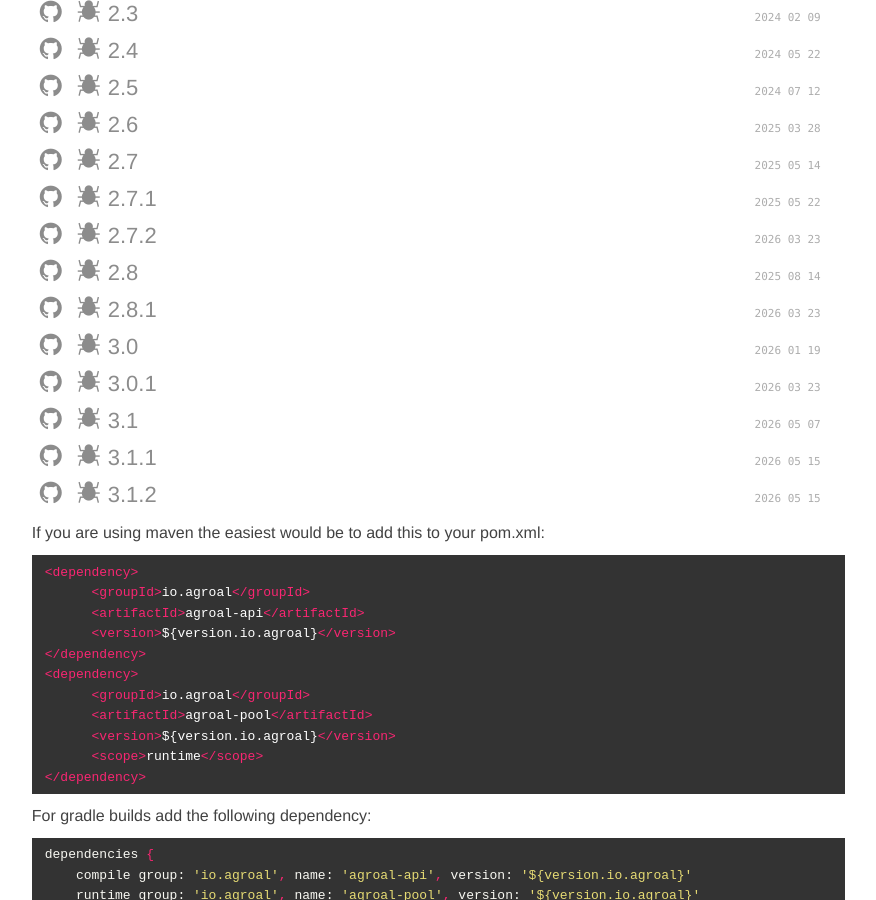
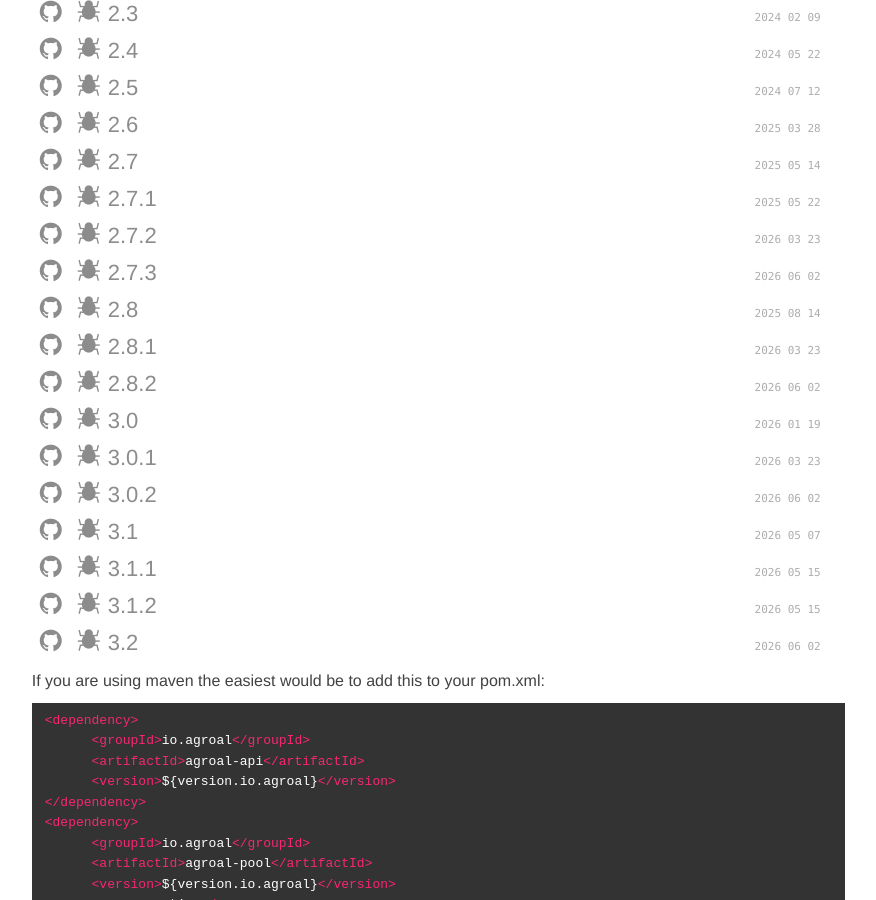
Before and after one commit to agroal/agroal.github.io, a Jekyll site: the page built from releases.html, in a window 1280 px wide and 900 px high, scrolled down 1090 px. Shown: the whole window, without its empty margins (308-1184 px from the left). Built offline with Jekyll 4.4.1, drawn with Linux system fonts in a browser that asks for light colours; some web fonts are replaced.

Commit message:
Agroal 3.2 release

```diff
--- a/_data/releases.yml
+++ b/_data/releases.yml
@@ -203,6 +203,12 @@
   github: https://github.com/agroal/agroal/releases/tag/2.7.2
   jira: https://redhat.atlassian.net/projects/AG/versions/104106
 
+- name: "2.7.3"
+  date: 2026-06-02
+  announce: /release/announcement/2026/06/02/3.2-release.html
+  github: https://github.com/agroal/agroal/releases/tag/2.7.3
+  jira: https://redhat.atlassian.net/projects/AG/versions/106431
+
 - name: "2.8"
   date: 2025-08-14
   announce: /release/announcement/2025/08/14/2.8-release.html
@@ -215,6 +221,12 @@
   github: https://github.com/agroal/agroal/releases/tag/2.8.1
   jira: https://redhat.atlassian.net/projects/AG/versions/104180
 
+- name: "2.8.2"
+  date: 2026-06-02
+  announce: /release/announcement/2026/06/02/3.2-release.html
+  github: https://github.com/agroal/agroal/releases/tag/2.8.2
+  jira: https://redhat.atlassian.net/projects/AG/versions/106432
+
 - name: "3.0"
   date: 2026-01-19
   announce: /release/announcement/2026/01/19/3.0-release.html
@@ -226,6 +238,12 @@
   announce: /release/announcement/2026/05/07/3.1-release.html
   github: https://github.com/agroal/agroal/releases/tag/3.0.1
   jira: https://redhat.atlassian.net/projects/AG/versions/105617
+
+- name: "3.0.2"
+  date: 2026-06-02
+  announce: /release/announcement/2026/06/02/3.2-release.html
+  github: https://github.com/agroal/agroal/releases/tag/3.0.2
+  jira: https://redhat.atlassian.net/projects/AG/versions/106430
 
 - name: "3.1"
   date: 2026-05-07
@@ -244,3 +262,9 @@
   announce: /release/announcement/2026/05/07/3.1-release.html
   github: https://github.com/agroal/agroal/releases/tag/3.1.2
   jira: https://redhat.atlassian.net/projects/AG/versions/105988
+
+- name: "3.2"
+  date: 2026-06-02
+  announce: /release/announcement/2026/06/02/3.2-release.html
+  github: https://github.com/agroal/agroal/releases/tag/3.2
+  jira: https://redhat.atlassian.net/projects/AG/versions/106428
--- /dev/null
+++ b/_posts/2026-06-02-3.2-release.md
@@ -0,0 +1,25 @@
+---
+layout: post
+title:  "3.2 Release"
+date:   2026-06-02
+categories: release announcement
+---
+
+The 3.2 release of Agroal is a maintenance release to address some issues identified after 3.1. It includes a new feature to help integration on Spring Boot environments.
+
+Also, there were 3.0.2, 2.8.2 and 2.7.3 releases that backport the fix for AG-304 (Fix interleaving issue with the Narayana reaper thread) to those streams.
+
+## Feature Request
+
+* [AG-312](https://redhat.atlassian.net/browse/AG-312) Allow Spring Boot applications to configure custom `AgroalDataSourceListener` beans on the Agroal DataSource
+
+## Bug
+
+* [AG-308](https://redhat.atlassian.net/browse/AG-308) `setTransactionIsolation` only applied to the first connection created by the pool
+* [AG-309](https://redhat.atlassian.net/browse/AG-309) Clear held-over-commit state on flush to prevent connection leak after XA commit failure
+* [AG-310](https://redhat.atlassian.net/browse/AG-310) Logical error in `ConnectionWrapper.hasTrackedStatements\()`
+* [AG-311](https://redhat.atlassian.net/browse/AG-311) Connection leaks when multiple wrappers exist in enlistedOpenWrappers list
+
+## Task
+
+* [AG-313](https://redhat.atlassian.net/browse/AG-313) Skip deployment of integration tests module
```
